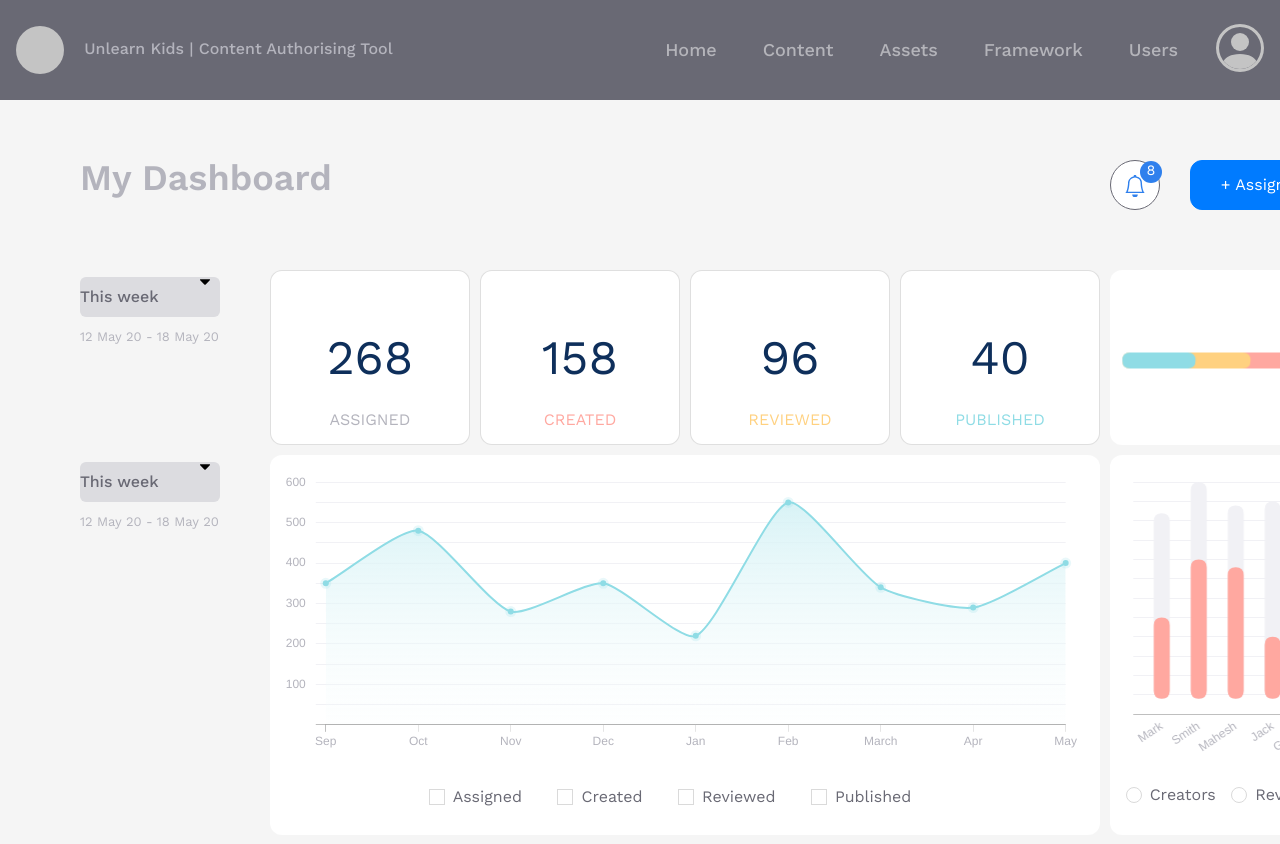
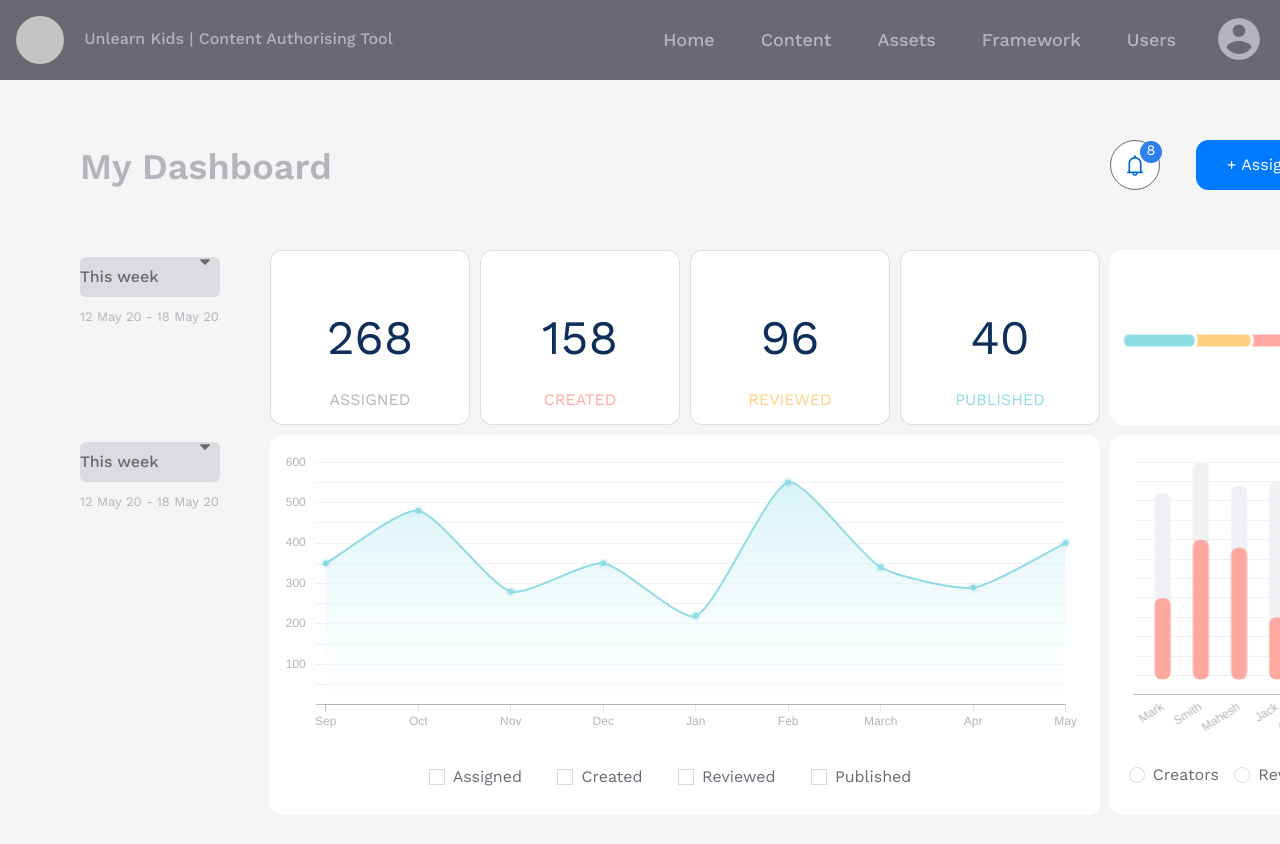
Before and after one commit to atul-gairola/unlearn-kids-dashboard, a plain HTML site: page index.html in a window 1280 px wide. Shown: the top 844 px of the page. Drawn offline with nearby package versions, Linux system fonts and the light colour scheme.

Commit message:
Final commit with tweaks and refinement in design

```diff
--- a/index.html
+++ b/index.html
@@ -17,6 +17,8 @@
 </head>
 
 <body>
+
+  <!-- Navigation Bar -->
   <nav class="navbar navbar-expand-lg navbar-dark ">
     <a class="brand-name" href="#">
       <svg class="bi bi-circle-fill" width="48px" height="48px" viewBox="0 0 16 16" fill="currentColor" xmlns="http://www.w3.org/2000/svg">
@@ -31,27 +33,28 @@
       <li class="nav-item"><a href="#" class="nav-link nav-content">Framework</a></li>
       <li class="nav-item"><a href="#" class="nav-link nav-content">Users</a></li>
       <li><a href="#" class="  login-logo">
-          <svg class="bi bi-person-circle" width="48px" height="48px" viewBox="0 0 16 16" fill="currentColor" xmlns="http://www.w3.org/2000/svg">
-            <path d="M13.468 12.37C12.758 11.226 11.195 10 8 10s-4.757 1.225-5.468 2.37A6.987 6.987 0 0 0 8 15a6.987 6.987 0 0 0 5.468-2.63z" />
-            <path fill-rule="evenodd" d="M8 9a3 3 0 1 0 0-6 3 3 0 0 0 0 6z" />
-            <path fill-rule="evenodd" d="M8 1a7 7 0 1 0 0 14A7 7 0 0 0 8 1zM0 8a8 8 0 1 1 16 0A8 8 0 0 1 0 8z" />
+          <svg width="50" height="50" viewBox="0 0 24 24" fill="black" xmlns="http://www.w3.org/2000/svg">
+            <path fill-rule="evenodd" fill="#B4B4BD" clip-rule="evenodd"
+              d="M12 2C6.48 2 2 6.48 2 12C2 17.52 6.48 22 12 22C17.52 22 22 17.52 22 12C22 6.48 17.52 2 12 2ZM12 5C13.66 5 15 6.34 15 8C15 9.66 13.66 11 12 11C10.34 11 9 9.66 9 8C9 6.34 10.34 5 12 5ZM6 15.98C7.29 17.92 9.5 19.2 12 19.2C14.5 19.2 16.71 17.92 18 15.98C17.97 13.99 13.99 12.9 12 12.9C10 12.9 6.03 13.99 6 15.98Z"
+              fill="#696974" />
           </svg>
         </a></li>
     </ul>
   </nav>
 
-
+  <!-- Dashboard Section -->
   <section class="dashboard-wrapper">
 
     <div class="dashboard">
-
+      <!-- Dasboard title bar -->
       <p class="dashboard-title">My Dashboard</p>
+      <div class="assign">
         <div class="notification">
           <div class="icon">
-          <svg class="bi bi-bell" width="1.4em" height="1.4em" viewBox="0 0 16 16" fill="#2F80ED" xmlns="http://www.w3.org/2000/svg">
-            <path d="M8 16a2 2 0 0 0 2-2H6a2 2 0 0 0 2 2z" />
-            <path fill-rule="evenodd"
-              d="M8 1.918l-.797.161A4.002 4.002 0 0 0 4 6c0 .628-.134 2.197-.459 3.742-.16.767-.376 1.566-.663 2.258h10.244c-.287-.692-.502-1.49-.663-2.258C12.134 8.197 12 6.628 12 6a4.002 4.002 0 0 0-3.203-3.92L8 1.917zM14.22 12c.223.447.481.801.78 1H1c.299-.199.557-.553.78-1C2.68 10.2 3 6.88 3 6c0-2.42 1.72-4.44 4.005-4.901a1 1 0 1 1 1.99 0A5.002 5.002 0 0 1 13 6c0 .88.32 4.2 1.22 6z" />
+            <svg width="24" height="24" viewBox="0 0 24 24" xmlns="http://www.w3.org/2000/svg">
+              <path fill="#0069D9"
+                d="M19.125 18H18.5625V10.0312C18.5625 6.72422 16.118 3.99141 12.9375 3.53672V2.625C12.9375 2.10703 12.518 1.6875 12 1.6875C11.482 1.6875 11.0625 2.10703 11.0625 2.625V3.53672C7.88203 3.99141 5.4375 6.72422 5.4375 10.0312V18H4.875C4.46016 18 4.125 18.3352 4.125 18.75V19.5C4.125 19.6031 4.20937 19.6875 4.3125 19.6875H9.375C9.375 21.1359 10.5516 22.3125 12 22.3125C13.4484 22.3125 14.625 21.1359 14.625 19.6875H19.6875C19.7906 19.6875 19.875 19.6031 19.875 19.5V18.75C19.875 18.3352 19.5398 18 19.125 18ZM12 20.8125C11.3789 20.8125 10.875 20.3086 10.875 19.6875H13.125C13.125 20.3086 12.6211 20.8125 12 20.8125ZM7.125 18V10.0312C7.125 8.72813 7.63125 7.50469 8.55234 6.58359C9.47344 5.6625 10.6969 5.15625 12 5.15625C13.3031 5.15625 14.5266 5.6625 15.4477 6.58359C16.3687 7.50469 16.875 8.72813 16.875 10.0312V18H7.125Z"
+                fill="#696974" />
             </svg>
           </div>
           <div class="marker">
@@ -59,15 +62,16 @@
           </div>
         </div>
         <button type="button" class="btn btn-primary assign-btn">+ Assign new</button>
+      </div>
 
-
+      <!-- Dropdown -->
       <div class="dropdown-div">
         <div class="dropdown">
           <button class="dropbtn">
             <p>This week</p>
             <svg version="1.1" id="Capa_1" xmlns="http://www.w3.org/2000/svg" xmlns:xlink="http://www.w3.org/1999/xlink" x="0px" y="0px" width="10px" height="10px" viewBox="0 0 292.362 292.362" style="enable-background:new 0 0 292.362 292.362;"
               xml:space="preserve">
-              <path d="M286.935,69.377c-3.614-3.617-7.898-5.424-12.848-5.424H18.274c-4.952,0-9.233,1.807-12.85,5.424
+              <path fill="#696974" d="M286.935,69.377c-3.614-3.617-7.898-5.424-12.848-5.424H18.274c-4.952,0-9.233,1.807-12.85,5.424
           		C1.807,72.998,0,77.279,0,82.228c0,4.948,1.807,9.229,5.424,12.847l127.907,127.907c3.621,3.617,7.902,5.428,12.85,5.428
           		s9.233-1.811,12.847-5.428L286.935,95.074c3.613-3.617,5.427-7.898,5.427-12.847C292.362,77.279,290.548,72.998,286.935,69.377z" />
             </svg>
@@ -81,6 +85,7 @@
         <p class="dropdown-period">12 May 20 - 18 May 20</p>
       </div>
 
+      <!-- Cards Section -->
       <div class="cards">
         <div class="card card-1">
           <p class="data">268</p>
@@ -100,19 +105,21 @@
         </div>
       </div>
 
+      <!-- Horizonatal Graph -->
       <div class="horizontal-graph">
         <div class="graph">
           <canvas id="horizontalBarChart"></canvas>
         </div>
       </div>
 
+      <!-- Dropdown -->
       <div class="dropdown-div">
         <div class="dropdown">
           <button class="dropbtn">
             <p>This week</p>
             <svg version="1.1" id="Capa_1" xmlns="http://www.w3.org/2000/svg" xmlns:xlink="http://www.w3.org/1999/xlink" x="0px" y="0px" width="10px" height="10px" viewBox="0 0 292.362 292.362" style="enable-background:new 0 0 292.362 292.362;"
               xml:space="preserve">
-              <path d="M286.935,69.377c-3.614-3.617-7.898-5.424-12.848-5.424H18.274c-4.952,0-9.233,1.807-12.85,5.424
+              <path fill="#696974" d="M286.935,69.377c-3.614-3.617-7.898-5.424-12.848-5.424H18.274c-4.952,0-9.233,1.807-12.85,5.424
               C1.807,72.998,0,77.279,0,82.228c0,4.948,1.807,9.229,5.424,12.847l127.907,127.907c3.621,3.617,7.902,5.428,12.85,5.428
               s9.233-1.811,12.847-5.428L286.935,95.074c3.613-3.617,5.427-7.898,5.427-12.847C292.362,77.279,290.548,72.998,286.935,69.377z" />
             </svg>
@@ -126,41 +133,43 @@
         <p class="dropdown-period">12 May 20 - 18 May 20</p>
       </div>
 
+      <!-- Area Graph -->
       <div class="area-graph">
         <div class="graph">
           <canvas id="areaChart"></canvas>
         </div>
         <div class="checkboxes">
           <div class="custom-control custom-checkbox custom-control-inline">
-            <input type="checkbox" id="customCheckboxInline1" name="customCheckboxInline1" class="custom-control-input">
+            <input type="checkbox" id="customCheckboxInline1" name="customCheckboxInline1" class="custom-control-input checkbox-area-graph">
             <label class="custom-control-label" for="customCheckboxInline1">Assigned</label>
           </div>
           <div class="custom-control custom-checkbox custom-control-inline">
-            <input type="checkbox" id="customCheckboxInline2" name="customCheckboxInline2" class="custom-control-input">
+            <input type="checkbox" id="customCheckboxInline2" name="customCheckboxInline2" class="custom-control-input checkbox-area-graph">
             <label class="custom-control-label" for="customCheckboxInline2">Created</label>
           </div>
           <div class="custom-control custom-checkbox custom-control-inline">
-            <input type="checkbox" id="customCheckboxInline3" name="customCheckboxInline3" class="custom-control-input">
+            <input type="checkbox" id="customCheckboxInline3" name="customCheckboxInline3" class="custom-control-input checkbox-area-graph">
             <label class="custom-control-label" for="customCheckboxInline3">Reviewed</label>
           </div>
           <div class="custom-control custom-checkbox custom-control-inline">
-            <input type="checkbox" id="customCheckboxInline4" name="customCheckboxInline4" class="custom-control-input">
+            <input type="checkbox" id="customCheckboxInline4" name="customCheckboxInline4" class="custom-control-input checkbox-area-graph">
             <label class="custom-control-label" for="customCheckboxInline4">Published</label>
           </div>
         </div>
       </div>
 
+      <!-- Vertical Bar Graph -->
       <div class="bar-graph">
         <div class="graph">
           <canvas id="barChart"></canvas>
         </div>
         <div class="radios">
           <div class="custom-control custom-radio custom-control-inline">
-            <input type="checkbox" id="customRadioInline1" name="customRadioInline1" class="custom-control-input">
+  <input type="radio" id="customRadioInline1" name="customRadioInline1" class="custom-control-input">
   <label class="custom-control-label" for="customRadioInline1">Creators</label>
 </div>
 <div class="custom-control custom-radio custom-control-inline">
-            <input type="checkbox" id="customRadioInline2" name="customRadioInline2" class="custom-control-input">
+  <input type="radio" id="customRadioInline2" name="customRadioInline1" class="custom-control-input">
   <label class="custom-control-label" for="customRadioInline2">Reviewers</label>
 </div>
         </div>
--- a/index.js
+++ b/index.js
@@ -75,8 +75,8 @@ var myChart = new Chart(ctx, {
     },
     legend: {
       display: false
-    }
-  }
+    },
+  },
 });
 
 // HORIZONTAL BAR GRAPH
@@ -87,26 +87,34 @@ var stackedBarHorizontal = new Chart(ctxHorizontalBar, {
       labels: ['Mark'],
       datasets: [
         {
-       barThickness: 16,
+       barThickness: 18,
        backgroundColor: '#8FDCE5',
+      borderColor: "#fff",
+      borderWidth: 3,
        minBarLength: 2,
        data: [200],
      },
       {
-     barThickness: 16,
+     barThickness: 18,
      backgroundColor: '#FFD180',
+     borderColor: "#fff",
+     borderWidth: 3,
      minBarLength: 2,
      data: [350],
    },
    {
-  barThickness: 16,
+  barThickness: 18,
   backgroundColor: '#FFA8A0',
+  borderColor: "#fff",
+  borderWidth: 3,
   minBarLength: 2,
   data: [[40,480]],
 },
 {
-barThickness: 16,
+barThickness: 18,
 backgroundColor: '#F1F1F5',
+borderColor: "#fff",
+borderWidth: 3,
 minBarLength: 2,
 data: [600],
 }
@@ -115,6 +123,9 @@ data: [600],
     options: {
       responsive: true,
       cornerRadius: 30,
+      tooltips: {
+        enabled: false
+      },
       maintainAspectRatio: false,
         scales: {
             xAxes: [{
@@ -150,7 +161,6 @@ var stackedBar = new Chart(ctxBar, {
         {
         barPercentage: 0.5,
        barThickness: 16,
-       // maxBarThickness: 8,
        backgroundColor: '#FFA8A0',
        minBarLength: 2,
        data: [[40,250], [40,400], [40,380], [40,200], [40,290]],
@@ -172,6 +182,9 @@ var stackedBar = new Chart(ctxBar, {
       responsive: true,
           cornerRadius: 30,
       maintainAspectRatio: false,
+      tooltips: {
+        enabled: false
+      },
         scales: {
             xAxes: [{
                 stacked: true,
--- a/styles.css
+++ b/styles.css
@@ -10,12 +10,12 @@ button:focus {
 
 /*------------ NAVBAR ------------*/
 nav {
-  height: 100px;
+  height: 80px;
   background-color: #696974;
 }
 
 nav svg {
-  color: #C4C4C4;
+  fill: #C4C4C4;
 }
 
 .brand-name {
@@ -38,10 +38,6 @@ nav svg {
   margin-top: 0px;
 }
 
-.nav-link:hover {
-  color: blue;
-}
-
 .nav-item {
   margin-right: 30px;
 }
@@ -50,7 +46,7 @@ nav svg {
   margin: 5px 0;
 }
 
-.login-logo svg:hover {
+.login-logo svg:hover path{
   fill: #fff;
 }
 
@@ -62,6 +58,7 @@ span {
 .dashboard-wrapper {
   padding: 60px 80px;
   width: 100%;
+  max-width: 1800px;
 }
 
 .dashboard {
@@ -71,7 +68,7 @@ span {
   grid-template-columns: .8fr 870px 1fr .8fr;
   grid-template-rows: 100px 175px 1fr;
   grid-template-areas:
-    'dt dt nf bt'
+    'dt dt dt-2 dt-2'
     'dd1 crd hrz-grph hrz-grph'
     'dd2 areaGrph vrtGrph vrtGrph';
   grid-gap: 10px;
@@ -81,9 +78,17 @@ span {
 .dashboard-title {
   font-weight: 600;
   font-size: 36px;
-  line-height: 36px;
   color: #B4B4BD;
   grid-area: dt;
+}
+
+.assign{
+    grid-area: dt-2;
+    justify-self: end;
+    display: grid;
+    grid-template-columns: 1fr 1fr;
+    grid-gap: 20px;
+    width: 250px;
 }
 
 /* notification-button */
@@ -95,13 +100,12 @@ span {
   border: 1px solid #696974;
   position: relative;
   margin-left: 0px;
-  grid-area: nf;
-  justify-self: end;
-  margin-right: 20px;
+  transition: 0.2s
 }
 
 .notification:hover {
   cursor: pointer;
+  transform: scale(1.1);
 }
 
 .icon {
@@ -137,7 +141,6 @@ button.assign-btn {
   width: 164px;
   height: 50px;
   border-radius: 12px !important;
-  grid-area: bt;
 }
 
 /* dropdowns */
@@ -157,7 +160,6 @@ button.assign-btn {
   height: 40px;
   border-radius: 6px;
   font-weight: 500;
-  line-height: 16px;
   font-size: 16px;
   border: none;
   cursor: pointer;
@@ -205,11 +207,14 @@ button.assign-btn {
   padding: 10px 16px;
   text-decoration: none;
   display: block;
-  transition: 0.2s;
+  transition: 0.3s;
 }
 
 .dropdown-content a:hover {
   background-color: #fff
+}
+.dropdown-content a:active{
+  background-color: #696974;
 }
 
 .dropdown-period {
@@ -233,6 +238,10 @@ button.assign-btn {
   width: 200px;
   height: 175px;
   border-radius: 12px;
+  transition: 0.5s;
+}
+.card:hover{
+transform: scale(1.05);
 }
 
 .data {
@@ -313,6 +322,10 @@ transform: translate(-50%, -45%);
   margin: 10px 20px 20px 0;
 }
 
+.custom-control-input:focus{
+  border-color:  none !important;
+}
+
 .custom-checkbox {
   margin: 0 30px 0 0;
 }
@@ -364,3 +377,8 @@ transform: translateX(-52%);
 .custom-radio {
   margin: 0 10px 0 0;
 }
+.custom-radio .custom-control-input:checked ~ .custom-control-label::after {
+  background-image: url('icons/radio_rounded.svg');
+  background-color: #fff;
+  background-size: cover;
+}
```
Also changed, not shown: icons/bell.svg (added), icons/picture-icon.svg (added), icons/radio_rounded.svg (added). Lines whose indentation alone changed are shown as unchanged.
